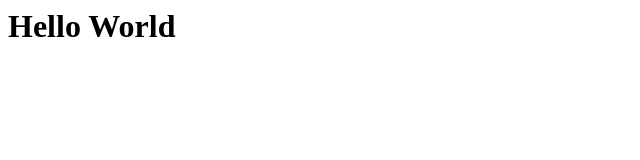
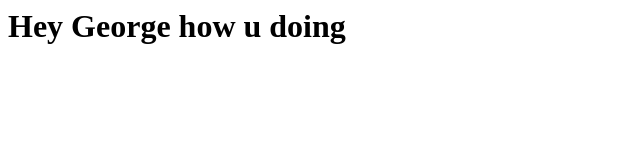
Before and after one commit to steveplak/hello-world, a plain HTML site: page docs/index.html in a window 1280 px wide. Shown: the whole page, without its empty margins (0-640 px from the left). Drawn offline with Linux system fonts and the light colour scheme.

Commit message:
Update index.html
.

```diff
--- a/docs/index.html
+++ b/docs/index.html
@@ -1 +1 @@
-<h1>Hello World</h1>
+<h1>Hey George how u doing</h1>
```
